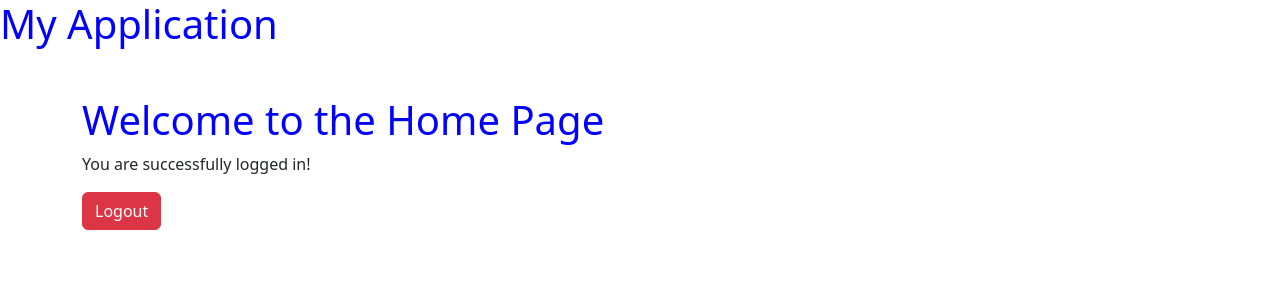
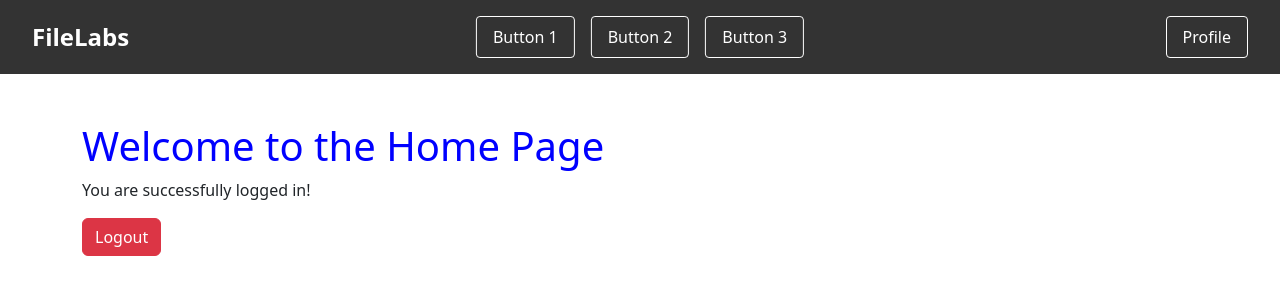
Before and after one commit to mirrosyaa/FileLabs, a React (Create React App) app in the folder client/: page /home in a window 1280 px wide. Shown: the top 300 px of the page. Built offline with nearby package versions, Linux system fonts and the light colour scheme; sample sign-in values are in the browser's storage.

Commit message:
navbar start

```diff
--- a/client/src/CSS/navbar.css
+++ b/client/src/CSS/navbar.css
@@ -0,0 +1,58 @@
+.navbar {
+  background-color: #333;
+  padding: 1rem 2rem;
+  display: flex;
+  justify-content: space-between;
+  align-items: center;
+  position: relative;
+}
+
+.nav-brand {
+  width: 100px; /* Fixed width to match nav-right */
+}
+
+.nav-brand a {
+  color: white;
+  text-decoration: none;
+  font-size: 1.5rem;
+  font-weight: bold;
+}
+
+.nav-center {
+  position: absolute;
+  left: 50%;
+  transform: translateX(-50%);
+  display: flex;
+  gap: 1rem;
+}
+
+.nav-button {
+  background: none;
+  border: 1px solid white;
+  color: white;
+  padding: 0.5rem 1rem;
+  cursor: pointer;
+  border-radius: 4px;
+}
+
+.nav-button:hover {
+  background-color: rgba(255, 255, 255, 0.1);
+}
+
+.nav-right {
+  width: 100px; /* Fixed width to match nav-brand */
+  display: flex;
+  justify-content: flex-end;
+}
+
+.profile-link {
+  color: white;
+  text-decoration: none;
+  padding: 0.5rem 1rem;
+  border: 1px solid white;
+  border-radius: 4px;
+}
+
+.profile-link:hover {
+  background-color: rgba(255, 255, 255, 0.1);
+}
--- a/client/src/components/navbar.jsx
+++ b/client/src/components/navbar.jsx
@@ -1,10 +1,23 @@
 import React from "react";
 import "../CSS/navbar.css";
+import { Link } from "react-router-dom";
 
 function Navbar() {
   return (
-    <nav>
-      <h1>My Application</h1>
+    <nav className="navbar">
+      <div className="nav-brand">
+        <Link to="/home">FileLabs</Link>
+      </div>
+
+      <div className="nav-center">
+        <button className="nav-button">Button 1</button>
+        <button className="nav-button">Button 2</button>
+        <button className="nav-button">Button 3</button>
+      </div>
+
+      <div className="nav-right">
+        <Link to="/profile" className="profile-link">Profile</Link>
+      </div>
     </nav>
   );
 }
```
